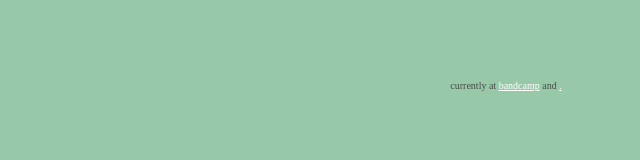
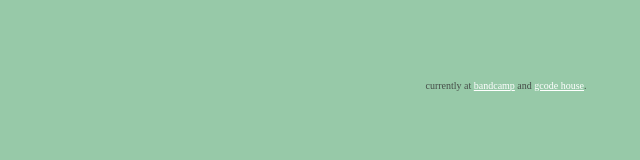
Before and after one commit to enrider/enrider.github.io, a plain HTML site: page index.html in a window 1280 px wide. Shown: the full height of the page, 134-774 px from the left. Drawn offline with Linux system fonts and the light colour scheme.

Commit message:
Update index.html

```diff
--- a/index.html
+++ b/index.html
@@ -7,7 +7,7 @@
 
 <body>
   <h1> eli rider </h1>
-  <p> currently at <a href="https://bandcamp.com/lijee">bandcamp</a> and <a href="thegcodehouse.com/"gcode house</a>.</p>
+  <p> currently at <a href="https://bandcamp.com/lijee">bandcamp</a> and <a href="thegcodehouse.com/">gcode house</a>.</p>
   <marquee> this is a  work in progress </marquee>
 </body>
 
```
